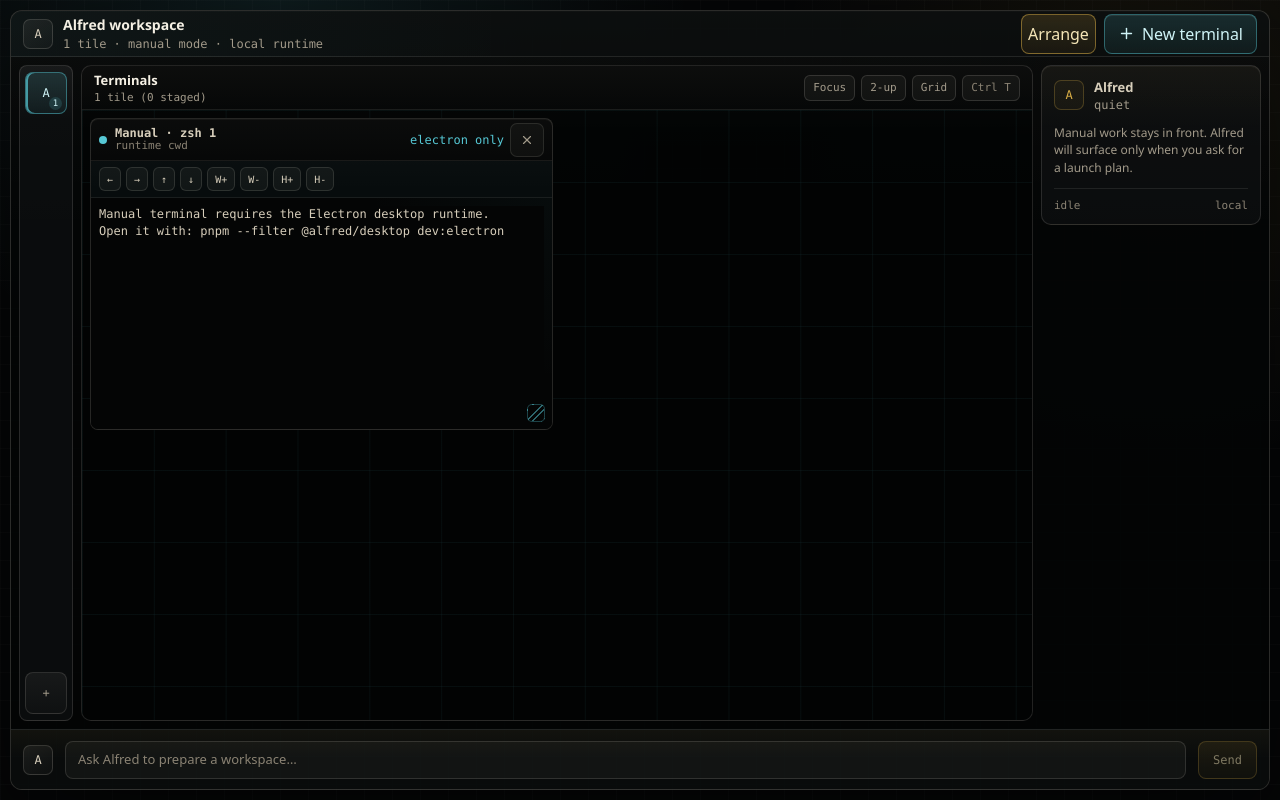
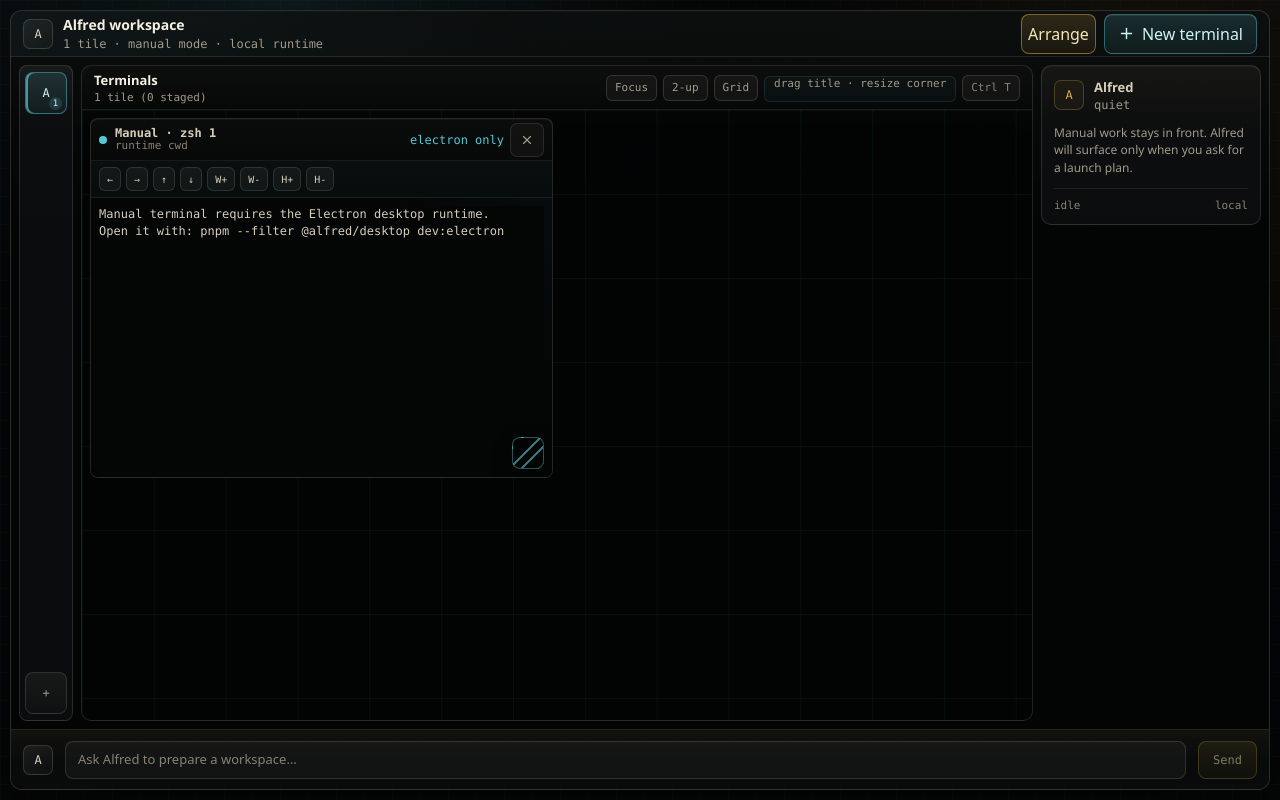
Before and after one commit to pdudek2/Alfred, a React (Vite) app in the folder apps/desktop/: page / in a window 1280 px wide. Both pictures are taken after a click on the button "Arrange". Built offline with nearby package versions, Linux system fonts and the light colour scheme.

Commit message:
Smooth desktop arrange interactions

```diff
--- a/apps/desktop/src/renderer/app.tsx
+++ b/apps/desktop/src/renderer/app.tsx
@@ -49,7 +49,17 @@ type Workspace = {
 const DEFAULT_WORKSPACE_ID = "A";
 const DEFAULT_WORKSPACE: Workspace = { id: DEFAULT_WORKSPACE_ID, label: "Alfred", shortLabel: "A" };
 const DEFAULT_WORKSPACES: Workspace[] = [DEFAULT_WORKSPACE];
-const ARRANGE_GRID_ROW_HEIGHT = 72;
+const ARRANGE_GRID_ROW_HEIGHT = 84;
+
+type ArrangePointerMode = "move" | "resize";
+type ArrangePreview = {
+  tileId: string;
+  mode: ArrangePointerMode;
+  offsetX: number;
+  offsetY: number;
+  deltaCol: number;
+  deltaRow: number;
+};
 
 export function App() {
   const [workspaces, setWorkspaces] = useState<Workspace[]>(DEFAULT_WORKSPACES);
@@ -699,9 +709,10 @@ function TerminalGrid({
   onResizeTile: (tileId: string, deltaColSpan: number, deltaRowSpan: number) => void;
 }) {
   const gridRef = useRef<HTMLDivElement | null>(null);
+  const [arrangePreview, setArrangePreview] = useState<ArrangePreview | null>(null);
   const startPointerArrange = useCallback((
     tileId: string,
-    mode: "move" | "resize",
+    mode: ArrangePointerMode,
     event: ReactPointerEvent<HTMLElement>,
   ) => {
     if (!arrangeMode) return;
@@ -715,34 +726,56 @@ function TerminalGrid({
     const colWidth = rect.width > 0 ? rect.width / 12 : 80;
     const startX = event.clientX;
     const startY = event.clientY;
-    let appliedCol = 0;
-    let appliedRow = 0;
+    let finalDeltaCol = 0;
+    let finalDeltaRow = 0;
+
+    setArrangePreview({
+      tileId,
+      mode,
+      offsetX: 0,
+      offsetY: 0,
+      deltaCol: 0,
+      deltaRow: 0,
+    });
+    document.body.classList.add("arranging-pointer");
 
     const handlePointerMove = (moveEvent: PointerEvent) => {
-      const deltaCol = Math.round((moveEvent.clientX - startX) / colWidth);
-      const deltaRow = Math.round((moveEvent.clientY - startY) / ARRANGE_GRID_ROW_HEIGHT);
-      const nextCol = deltaCol - appliedCol;
-      const nextRow = deltaRow - appliedRow;
+      const offsetX = moveEvent.clientX - startX;
+      const offsetY = moveEvent.clientY - startY;
+      finalDeltaCol = Math.round(offsetX / colWidth);
+      finalDeltaRow = Math.round(offsetY / ARRANGE_GRID_ROW_HEIGHT);
+      setArrangePreview({
+        tileId,
+        mode,
+        offsetX,
+        offsetY,
+        deltaCol: finalDeltaCol,
+        deltaRow: finalDeltaRow,
+      });
+    };
 
-      if (nextCol === 0 && nextRow === 0) return;
-      appliedCol = deltaCol;
-      appliedRow = deltaRow;
+    const stopPointerArrange = (commit: boolean) => {
+      window.removeEventListener("pointermove", handlePointerMove);
+      window.removeEventListener("pointerup", commitPointerArrange);
+      window.removeEventListener("pointercancel", cancelPointerArrange);
+      document.body.classList.remove("arranging-pointer");
+      setArrangePreview(null);
+
+      if (!commit) return;
+      if (finalDeltaCol === 0 && finalDeltaRow === 0) return;
+
       if (mode === "move") {
-        onMoveTile(tileId, nextCol, nextRow);
+        onMoveTile(tileId, finalDeltaCol, finalDeltaRow);
       } else {
-        onResizeTile(tileId, nextCol, nextRow);
+        onResizeTile(tileId, finalDeltaCol, finalDeltaRow);
       }
     };
-
-    const stopPointerArrange = () => {
-      window.removeEventListener("pointermove", handlePointerMove);
-      window.removeEventListener("pointerup", stopPointerArrange);
-      window.removeEventListener("pointercancel", stopPointerArrange);
-    };
+    const commitPointerArrange = () => stopPointerArrange(true);
+    const cancelPointerArrange = () => stopPointerArrange(false);
 
     window.addEventListener("pointermove", handlePointerMove);
-    window.addEventListener("pointerup", stopPointerArrange);
-    window.addEventListener("pointercancel", stopPointerArrange);
+    window.addEventListener("pointerup", commitPointerArrange);
+    window.addEventListener("pointercancel", cancelPointerArrange);
   }, [arrangeMode, layouts, onMoveTile, onResizeTile]);
 
   return (
@@ -758,6 +791,7 @@ function TerminalGrid({
               <button type="button" onClick={() => onApplyLayoutPreset("focus")}>Focus</button>
               <button type="button" onClick={() => onApplyLayoutPreset("two-up")}>2-up</button>
               <button type="button" onClick={() => onApplyLayoutPreset("grid")}>Grid</button>
+              <span className="arrange-hint">drag title · resize corner</span>
             </>
           )}
           <kbd>{shortcutModifier} T</kbd>
@@ -771,6 +805,7 @@ function TerminalGrid({
               cwd={session.cwd}
               key={session.id}
               layout={layouts[session.id]}
+              preview={arrangePreview?.tileId === session.id ? arrangePreview : undefined}
               sessionKey={session.id}
               runtimeId={session.runtimeId}
               workspaceId={session.workspaceId}
@@ -792,6 +827,7 @@ function TerminalGrid({
               armed={armedUnsafeSessionIds.has(session.id)}
               key={session.id}
               layout={layouts[session.id]}
+              preview={arrangePreview?.tileId === session.id ? arrangePreview : undefined}
               tile={session}
               onApprove={onApproveTile}
               onMove={(deltaCol, deltaRow) => onMoveTile(session.id, deltaCol, deltaRow)}
@@ -814,6 +850,7 @@ function ManualTerminalTile({
   agentKind,
   initialBuffer,
   layout,
+  preview,
   onClose,
   onMove,
   onPointerMoveStart,
@@ -833,6 +870,7 @@ function ManualTerminalTile({
   agentKind?: SessionTile["agentKind"];
   initialBuffer?: string | undefined;
   layout?: TileLayout | undefined;
+  preview?: ArrangePreview | undefined;
   onClose: () => void;
   onMove: (deltaCol: number, deltaRow: number) => void;
   onPointerMoveStart: (event: ReactPointerEvent<HTMLElement>) => void;
@@ -1016,7 +1054,11 @@ function ManualTerminalTile({
   }, [cwd, sessionKey, title, source, workspaceId, agentKind, command, args, initialBuffer, onRuntimeSessionReady]);
 
   return (
-    <article className={`terminal-tile manual real-terminal ${status} ${arrangeMode ? "arranging" : ""}`} aria-label={title} style={gridStyle(layout)}>
+    <article
+      className={`terminal-tile manual real-terminal ${status} ${arrangeMode ? "arranging" : ""} ${preview ? `is-${preview.mode === "move" ? "dragging" : "resizing"}` : ""}`}
+      aria-label={title}
+      style={gridStyle(layout, preview)}
+    >
       <header
         className={`tile-header ${arrangeMode ? "drag-handle" : ""}`}
         onPointerDown={arrangeMode ? onPointerMoveStart : undefined}
@@ -1070,12 +1112,26 @@ function ArrangeControls({
   );
 }
 
-function gridStyle(layout: TileLayout | undefined): CSSProperties | undefined {
+function gridStyle(layout: TileLayout | undefined, preview?: ArrangePreview | undefined): CSSProperties | undefined {
   if (!layout) return undefined;
-  return {
+  const style: CSSProperties & Record<string, string | number> = {
     gridColumn: `${layout.col} / span ${layout.colSpan}`,
     gridRow: `${layout.row} / span ${layout.rowSpan}`,
   };
+
+  if (preview) {
+    style["--arrange-x"] = `${preview.offsetX}px`;
+    style["--arrange-y"] = `${preview.offsetY}px`;
+    style["--arrange-cols"] = String(preview.deltaCol);
+    style["--arrange-rows"] = String(preview.deltaRow);
+  }
+
+  if (preview?.mode === "move") {
+    style.transform = `translate3d(${preview.offsetX}px, ${preview.offsetY}px, 0)`;
+    style.zIndex = 6;
+  }
+
+  return style;
 }
 
 function statusLabel(status: "connecting" | "ready" | "browser" | "exited" | "error"): string {
--- a/apps/desktop/src/renderer/styles.css
+++ b/apps/desktop/src/renderer/styles.css
@@ -292,6 +292,19 @@ button:focus-visible {
   gap: 6px;
 }
 
+.arrange-hint {
+  min-height: 26px;
+  border: 1px solid rgba(86, 200, 213, 0.14);
+  border-radius: 6px;
+  padding: 0 9px;
+  background: rgba(86, 200, 213, 0.035);
+  color: #9fdde3;
+  display: inline-flex;
+  align-items: center;
+  font-family: var(--mono);
+  font-size: 11px;
+}
+
 .layout-controls button {
   min-height: 26px;
   border: 1px solid rgba(245, 240, 228, 0.14);
@@ -334,12 +347,12 @@ button:focus-visible {
 
 .terminal-grid.arranging {
   grid-template-columns: repeat(12, minmax(0, 1fr));
-  grid-auto-rows: 72px;
+  grid-auto-rows: 84px;
   background:
     linear-gradient(rgba(86, 200, 213, 0.055) 1px, transparent 1px),
     linear-gradient(90deg, rgba(86, 200, 213, 0.055) 1px, transparent 1px),
     rgba(3, 4, 4, 0.5);
-  background-size: calc((100% - 88px) / 12) 72px, calc((100% - 88px) / 12) 72px, auto;
+  background-size: calc((100% - 88px) / 12) 84px, calc((100% - 88px) / 12) 84px, auto;
 }
 
 .terminal-tile {
@@ -359,6 +372,40 @@ button:focus-visible {
 
 .terminal-tile.arranging {
   grid-template-rows: 42px auto 1fr;
+  transition:
+    border-color 140ms ease,
+    box-shadow 140ms ease,
+    opacity 140ms ease;
+  will-change: transform;
+}
+
+.terminal-tile.arranging.is-dragging {
+  opacity: 0.88;
+  border-color: rgba(86, 200, 213, 0.62);
+  box-shadow:
+    0 18px 46px rgba(0, 0, 0, 0.38),
+    0 0 0 1px rgba(86, 200, 213, 0.2),
+    inset 0 1px 0 rgba(245, 240, 228, 0.06);
+  pointer-events: none;
+}
+
+.terminal-tile.arranging.is-resizing {
+  border-color: rgba(217, 174, 70, 0.56);
+  box-shadow:
+    0 12px 30px rgba(0, 0, 0, 0.28),
+    0 0 0 1px rgba(217, 174, 70, 0.18),
+    inset 0 1px 0 rgba(245, 240, 228, 0.06);
+}
+
+.terminal-tile.arranging.is-resizing::after {
+  content: "";
+  position: absolute;
+  inset: 0 calc(-1 * max(var(--arrange-x, 0px), 0px)) calc(-1 * max(var(--arrange-y, 0px), 0px)) 0;
+  border: 1px dashed rgba(217, 174, 70, 0.5);
+  border-radius: 8px;
+  background: rgba(217, 174, 70, 0.045);
+  pointer-events: none;
+  z-index: 4;
 }
 
 .arrange-controls {
@@ -385,6 +432,7 @@ button:focus-visible {
 .tile-header.drag-handle {
   cursor: grab;
   user-select: none;
+  touch-action: none;
 }
 
 .tile-header.drag-handle:active {
@@ -393,15 +441,31 @@ button:focus-visible {
 
 .tile-resize-handle {
   position: absolute;
-  right: 7px;
-  bottom: 7px;
-  width: 18px;
-  height: 18px;
-  border: 1px solid rgba(86, 200, 213, 0.32);
-  border-radius: 5px;
+  right: 8px;
+  bottom: 8px;
+  width: 32px;
+  height: 32px;
+  border: 1px solid rgba(86, 200, 213, 0.42);
+  border-radius: 8px;
   background:
-    linear-gradient(135deg, transparent 0 42%, rgba(86, 200, 213, 0.5) 42% 48%, transparent 48% 62%, rgba(86, 200, 213, 0.5) 62% 68%, transparent 68%);
+    linear-gradient(135deg, transparent 0 42%, rgba(86, 200, 213, 0.58) 42% 48%, transparent 48% 62%, rgba(86, 200, 213, 0.58) 62% 68%, transparent 68%),
+    rgba(3, 4, 4, 0.82);
+  box-shadow: 0 0 0 1px rgba(3, 4, 4, 0.7), 0 8px 20px rgba(0, 0, 0, 0.28);
   cursor: nwse-resize;
+  touch-action: none;
+  z-index: 5;
+}
+
+.tile-resize-handle:hover {
+  border-color: rgba(86, 200, 213, 0.72);
+  background:
+    linear-gradient(135deg, transparent 0 42%, rgba(86, 200, 213, 0.78) 42% 48%, transparent 48% 62%, rgba(86, 200, 213, 0.78) 62% 68%, transparent 68%),
+    rgba(12, 22, 23, 0.96);
+}
+
+body.arranging-pointer {
+  cursor: grabbing;
+  user-select: none;
 }
 
 .terminal-tile.real-terminal {
```
Also changed, not shown: apps/desktop/src/renderer/staged-tile.tsx (+31 -3 lines), 1 other file (tests, documents, lock files or other folders).
